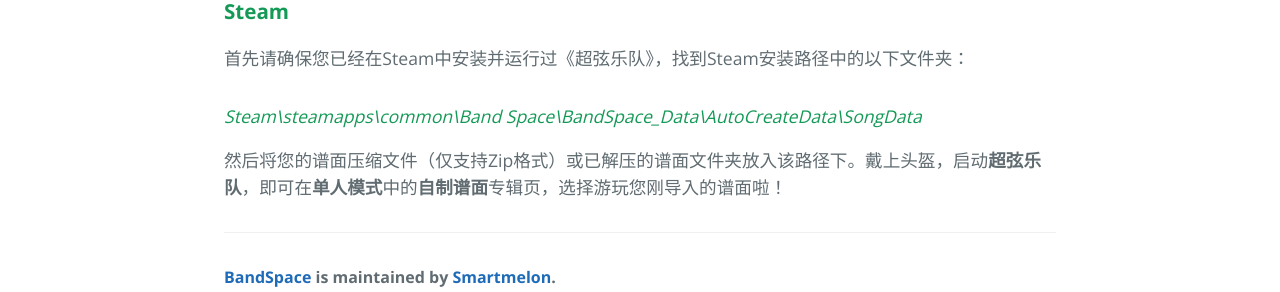
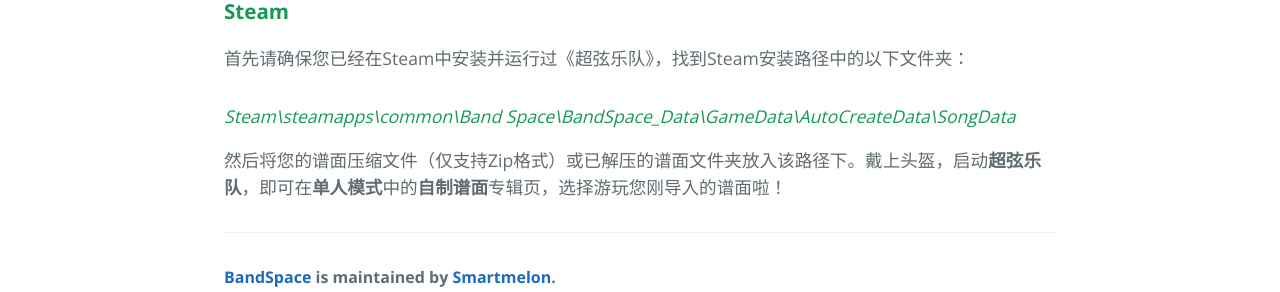
Before and after one commit to Smartmelon/BandSpace, a Jekyll site: the page built from pages/zh/play-custom-map.md, in a window 1280 px wide. Shown: the part 1206-1498 px from the top of the page. Built offline with Jekyll 4.4.1, drawn with Linux system fonts in a browser that asks for light colours.

Commit message:
Document Update

```diff
--- a/pages/zh/play-custom-map.md
+++ b/pages/zh/play-custom-map.md
@@ -22,6 +22,6 @@
 ### **Steam**
 首先请确保您已经在Steam中安装并运行过《超弦乐队》，找到Steam安装路径中的以下文件夹：
 
-#### *Steam\steamapps\common\Band Space\BandSpace_Data\AutoCreateData\SongData*
+#### *Steam\steamapps\common\Band Space\BandSpace_Data\GameData\AutoCreateData\SongData*
 
 然后将您的谱面压缩文件（仅支持Zip格式）或已解压的谱面文件夹放入该路径下。戴上头盔，启动**超弦乐队**，即可在**单人模式**中的**自制谱面**专辑页，选择游玩您刚导入的谱面啦！
```
Also changed, not shown: pages/en/play-custom-map.md (+1 -1 lines).
